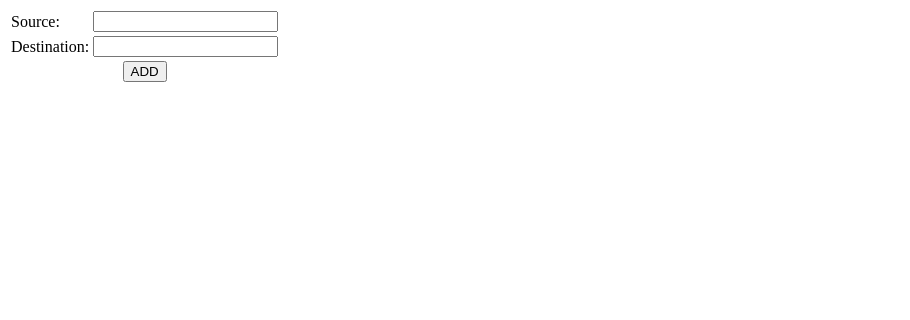
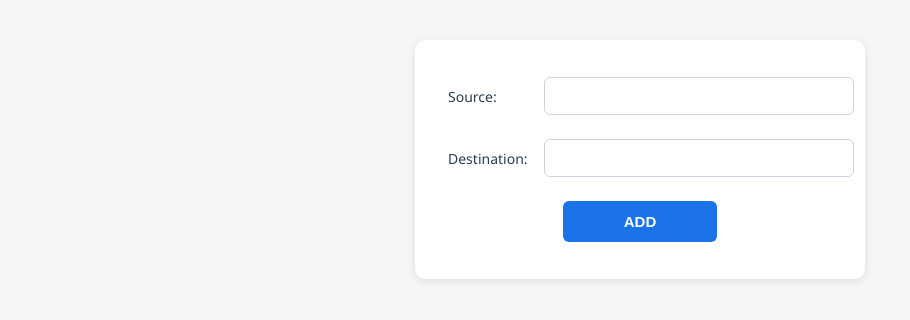
Before and after one commit to busbee148/busbee, a Django app: page /AddBusRoute in a window 1280 px wide. Shown: the top 320 px of the page, without its empty margins (0-910 px from the left). Run offline with Django 4.2, Linux system fonts and the light colour scheme.

Commit message:
20-09-2025

```diff
--- a/BuzbeeApp/models.py
+++ b/BuzbeeApp/models.py
@@ -82,6 +82,12 @@ class AssignBusRouteTable(models.Model):
     End_Time = models.TimeField()
     Status = models.CharField(max_length=20, null=True, blank=True)
 
+class TimeTable(models.Model):
+    ASSIGNBUSROUTE = models.ForeignKey(AssignBusRouteTable, on_delete=models.CASCADE,blank=True,null=True)
+    BUSSTOP = models.ForeignKey(BusStopTable, on_delete=models.CASCADE,blank=True,null=True)
+    Time = models.TimeField()
+    Status = models.CharField(max_length=20, null=True, blank=True)
+
 class FeedbackTable(models.Model):
     USER = models.ForeignKey(PassangerTable, on_delete=models.CASCADE,blank=True,null=True)
     BUS = models.ForeignKey(BusTable, on_delete=models.CASCADE,blank=True,null=True)
--- a/templates/administration/addbusroute.html
+++ b/templates/administration/addbusroute.html
@@ -1,24 +1,85 @@
-<!DOCTYPE html>
+
+    <!DOCTYPE html>
 <html lang="en">
 <head>
-    <meta charset="UTF-8">
-    <meta name="viewport" content="width=device-width, initial-scale=1.0">
-    <title>Addbusroute</title>
+  <meta charset="UTF-8">
+  <meta name="viewport" content="width=device-width, initial-scale=1.0">
+  <title>Add Bus Route</title>
+  <style>
+    body {
+      font-family: "Segoe UI", Arial, sans-serif;
+      background: #f4f6f7;
+      margin: 0;
+      padding: 40px;
+      color: #333;
+    }
+
+    form {
+      max-width: 400px;
+      margin: 0 auto;
+      background: #fff;
+      padding: 25px;
+      border-radius: 10px;
+      box-shadow: 0 2px 8px rgba(0,0,0,0.1);
+    }
+
+    table {
+      width: 100%;
+      border-collapse: collapse;
+    }
+
+    td {
+      padding: 12px 8px;
+      font-size: 14px;
+      color: #2c3e50;
+    }
+
+    input[type="text"] {
+      width: 100%;
+      padding: 10px;
+      border: 1px solid #ccd3dc;
+      border-radius: 6px;
+      outline: none;
+      font-size: 14px;
+    }
+
+    input[type="text"]:focus {
+      border-color: #1a73e8;
+      box-shadow: 0 0 4px rgba(26,115,232,0.2);
+    }
+
+    .btn-submit {
+      background: #1a73e8;
+      color: #fff;
+      padding: 12px 20px;
+      border: none;
+      border-radius: 6px;
+      font-size: 15px;
+      font-weight: 600;
+      cursor: pointer;
+      transition: background 0.3s;
+      width:40%;
+    }
+
+    .btn-submit:hover {
+      background: #1558b0;
+    }
+  </style>
 </head>
 <body>
      <form method="post">
         {% csrf_token %}
     <table>
         <tr>
-            <td>Source:</td>
+            <td style="width: 20%;">Source:</td>
             <td><input type="text" name="Source"></td>
         </tr>
         <tr>
-            <td>Destination:</td>
+            <td style="width: 20%;">Destination:</td>
             <td><input type="text" name="Destination"></td>
         </tr>
         <tr>
-            <td align="center" colspan="3"><input type="submit" value="ADD"></td>
+            <td align="center" colspan="3"><input type="submit" value="ADD" class="btn-submit"></td>
         </tr>
     </table>
     </form>
--- a/templates/administration/blockbus.html
+++ b/templates/administration/blockbus.html
@@ -21,7 +21,7 @@
             <td>{{ i.Bus_NO }}</td>
             <td>{{ i.Capacity }}</td>
             <td>{{ i.RC_NO }}</td>
-            <td><img src="{{ i.Photo.url }}"> </td>
+            <td><img src="{{ i.Photo.url }}"  width="100" height="100"> </td>
             <td>
                 {% if i.Status == "active" %}
                     <a href="/BlockBuss/{{ i.id }}">Block</a>
```
Also changed, not shown: templates/administration/addbusdriver.html (+82 -0 lines), templates/administration/addbusstop.html (+69 -2 lines), templates/administration/approvebusdetails.html (+53 -5 lines), BuzbeeApp/migrations/0012_timetable.py (added), db.sqlite3, media/Untitled_design_13WPmtO.png (added), templates/owner/stoptime.html (added).
